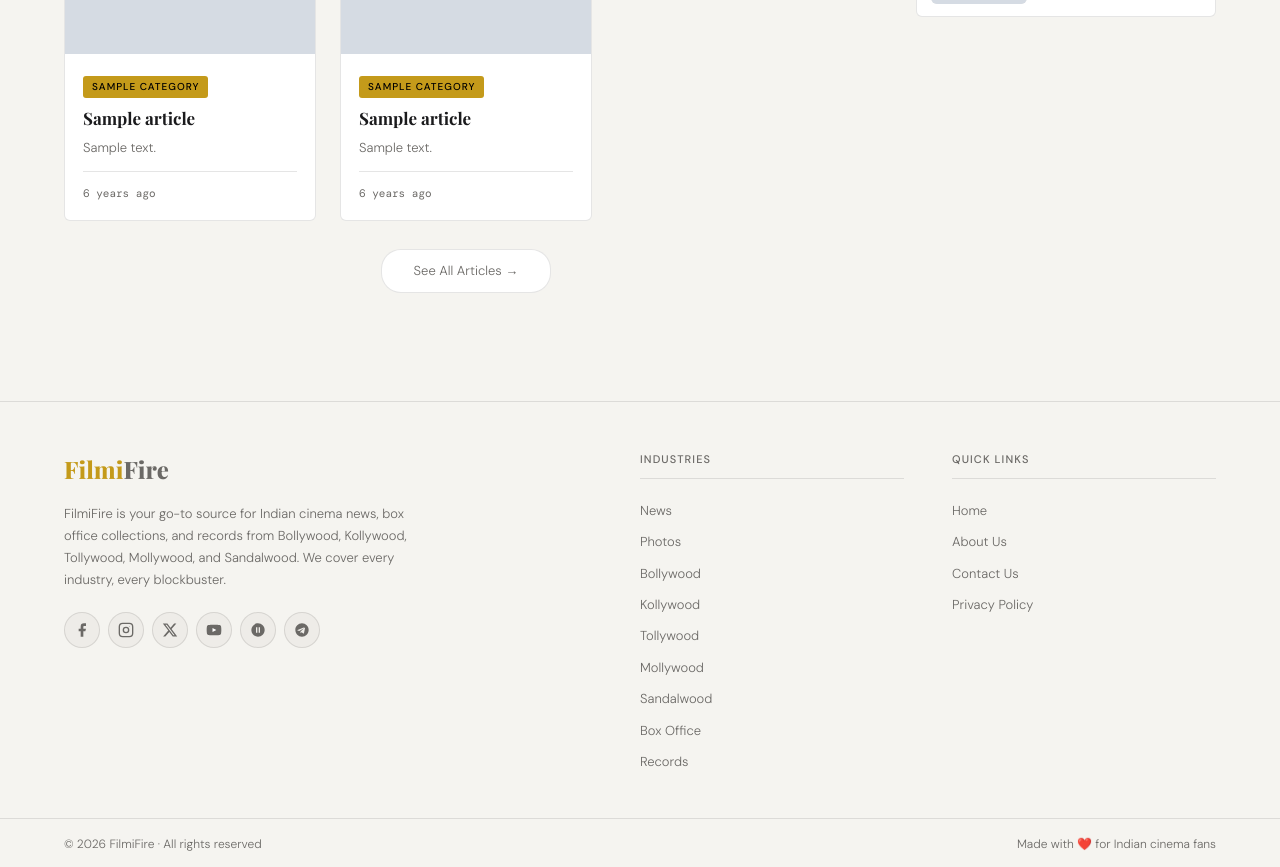
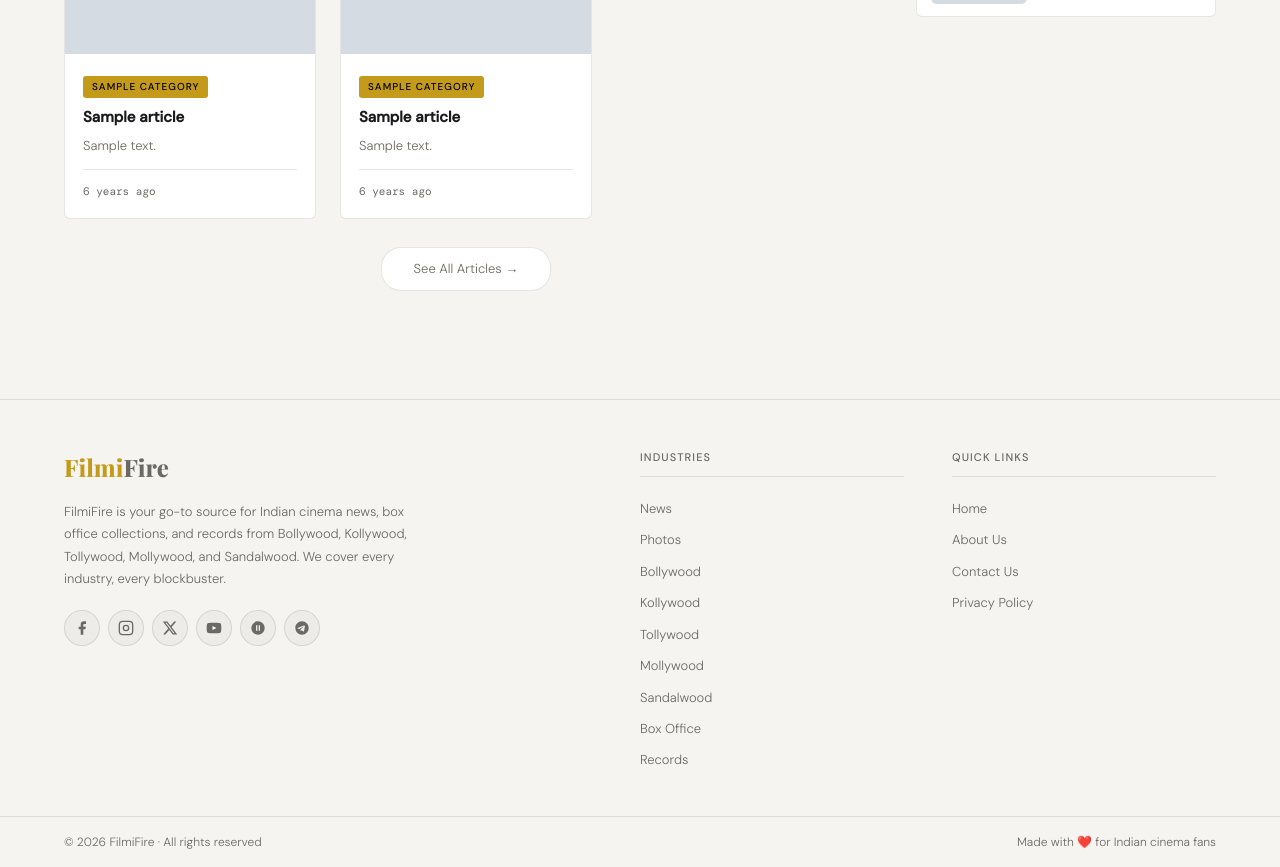
Before and after one commit to manish272736/filmifire, a Flask app: page / in a window 1280 px wide. Shown: the part 681-1548 px from the top of the page. Run offline with Flask 3, Linux system fonts and the light colour scheme; grey boxes marked "Sample" are stand-in pictures; a database or web service that is not in the repository returns one stand-in record (values such as "Sample title").

Commit message:
updated title style

```diff
--- a/static/css/style.css
+++ b/static/css/style.css
@@ -324,10 +324,10 @@ img { display: block; max-width: 100%; }
 .card-body { padding: 18px; }
 .card-badge { margin-bottom: 9px; }
 .card-title {
-  font-family: var(--font-display);
-  font-size: 17px;
-  font-weight: 700;
-  line-height: 1.3;
+  font-family: var(--font-body);
+  font-size: 15px;
+  font-weight: 600;
+  line-height: 1.35;
   margin-bottom: 8px;
   display: -webkit-box;
   -webkit-line-clamp: 3;
@@ -415,11 +415,11 @@ img { display: block; max-width: 100%; }
 .article-header { margin-bottom: 32px; }
 .article-header .badge { margin-bottom: 16px; }
 .article-title {
-  font-family: var(--font-display);
+  font-family: var(--font-body);
   font-size: clamp(26px, 4vw, 44px);
-  font-weight: 800;
-  line-height: 1.15;
-  letter-spacing: -0.5px;
+  font-weight: 700;
+  line-height: 1.2;
+  letter-spacing: -0.3px;
   margin-bottom: 16px;
 }
 .article-meta {
```
